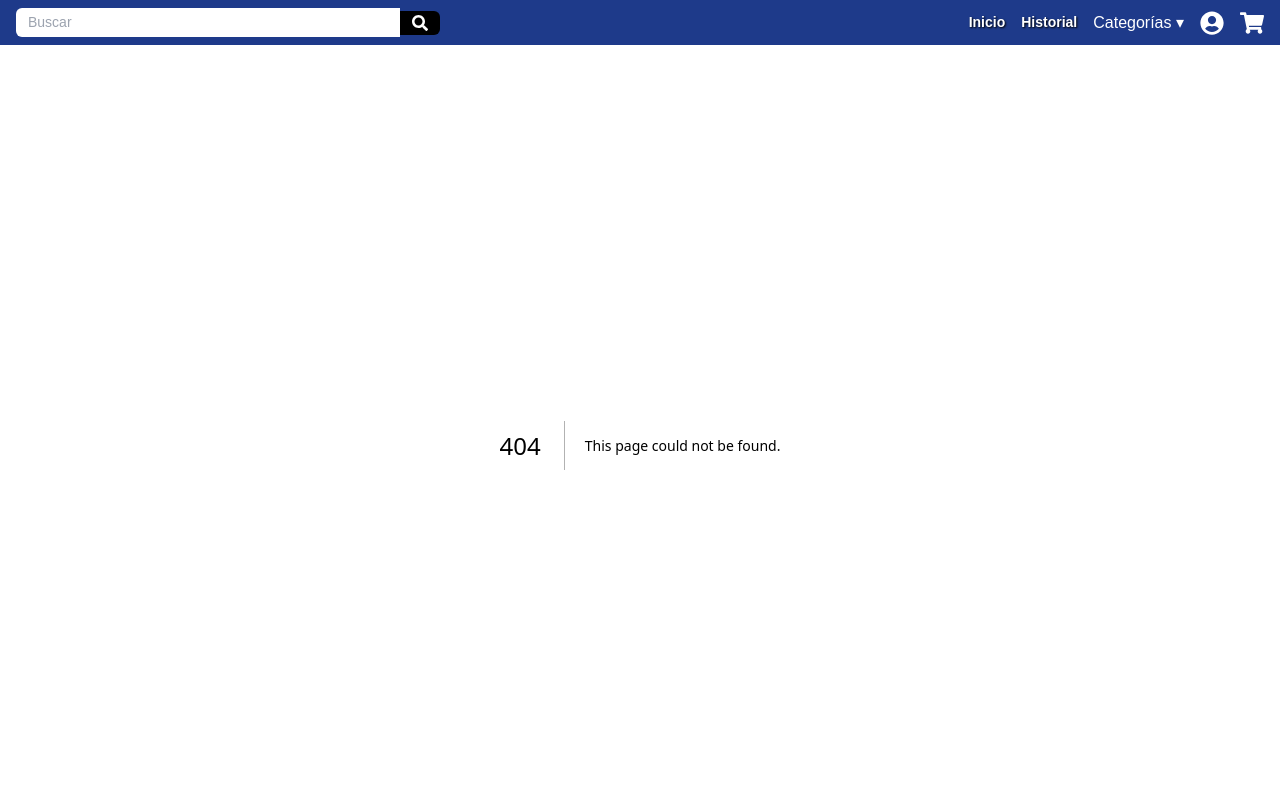
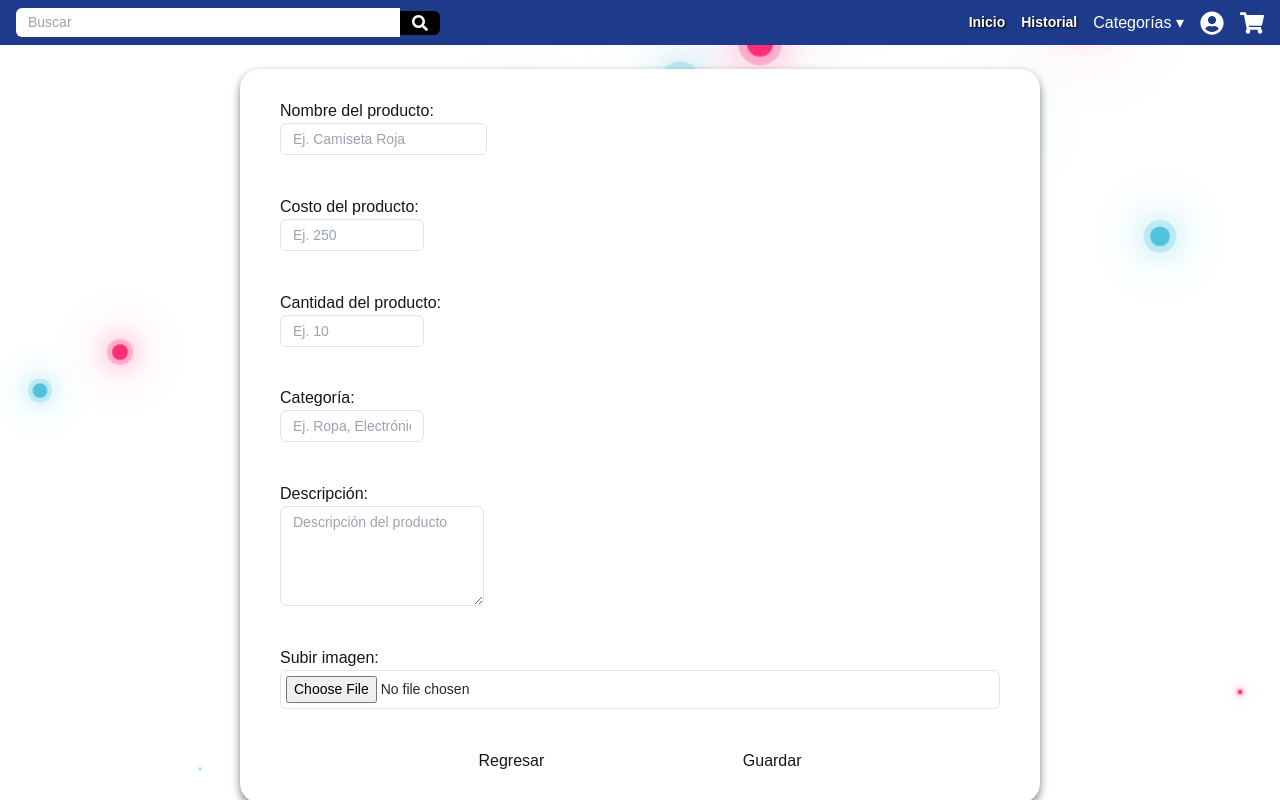
Before and after one commit to Droung/mercado, a Next.js app: page /createarticulo in a window 1280 px wide. Before the commit this address had no page. Built offline with nearby package versions, Linux system fonts and the light colour scheme.

Commit message:
Creacion De Articulo

```diff
--- a/src/app/components/Capventa.tsx
+++ b/src/app/components/Capventa.tsx
@@ -29,7 +29,7 @@ const Capventa = () => {
             <div style={styles.buttonsContainer}>
                 <button style={styles.removeButton} onClick={handleRemove}>Eliminar</button>
 
-                <a href="/createuser">
+                <a href="/createarticulo">
             <button style={styles.editButton} onClick={handleEdit}>Editar</button>
         </a>
             </div>
--- /dev/null
+++ b/src/app/createarticulo/page.tsx
@@ -0,0 +1,88 @@
+import '../css/bubble.css';
+import '../css/createarticulo.css';
+export default function Profile(){
+    return(
+        <>
+
+        <div className="bubbles">
+          <span style={{'--i':11}as React.CSSProperties}></span>
+          <span style={{'--i':12}as React.CSSProperties}></span>
+          <span style={{'--i':24}as React.CSSProperties}></span>
+          <span style={{'--i':10}as React.CSSProperties}></span>
+          <span style={{'--i':14}as React.CSSProperties}></span>
+          <span style={{'--i':23}as React.CSSProperties}></span>
+          <span style={{'--i':18}as React.CSSProperties}></span>
+          <span style={{'--i':16}as React.CSSProperties}></span>
+          <span style={{'--i':19}as React.CSSProperties}></span>
+          <span style={{'--i':20}as React.CSSProperties}></span>
+          <span style={{'--i':22}as React.CSSProperties}></span>
+          <span style={{'--i':25}as React.CSSProperties}></span>
+          <span style={{'--i':18}as React.CSSProperties}></span>
+          <span style={{'--i':21}as React.CSSProperties}></span>
+          <span style={{'--i':15}as React.CSSProperties}></span>
+          <span style={{'--i':26}as React.CSSProperties}></span>
+          <span style={{'--i':17}as React.CSSProperties}></span>
+          <span style={{'--i':13}as React.CSSProperties}></span>
+          <span style={{'--i':28}as React.CSSProperties}></span>
+          <span style={{'--i':10}as React.CSSProperties}></span>
+          <span style={{'--i':14}as React.CSSProperties}></span>
+          <span style={{'--i':23}as React.CSSProperties}></span>
+          <span style={{'--i':11}as React.CSSProperties}></span>
+          <span style={{'--i':12}as React.CSSProperties}></span>
+          <span style={{'--i':24}as React.CSSProperties}></span>
+          <span style={{'--i':15}as React.CSSProperties}></span>
+          <span style={{'--i':12}as React.CSSProperties}></span>
+          <span style={{'--i':24}as React.CSSProperties}></span>
+          <span style={{'--i':15}as React.CSSProperties}></span>
+        </div>
+
+            <br />
+            <div id='main-container-address'>
+    <form>
+        <div className='product-container'>
+            <div>
+                <label htmlFor="nombreProducto">Nombre del producto:</label><br />
+                <input placeholder='Ej. Camiseta Roja' className='inputTextProduct' type="text" id="nombreProducto" name="nombreProducto" required />
+            </div>
+
+            <div>
+                <label htmlFor="costoProducto">Costo del producto:</label><br />
+                <input placeholder='Ej. 250' className='inputTextProduct' type="number" id="costoProducto" name="costoProducto" required />
+            </div>
+
+            <div>
+                <label htmlFor="cantidadProducto">Cantidad del producto:</label><br />
+                <input placeholder='Ej. 10' className='inputTextProduct' type="number" id="cantidadProducto" name="cantidadProducto" required />
+            </div>
+
+            <div>
+                <label htmlFor="categoriaProducto">Categoría:</label><br />
+                <input placeholder='Ej. Ropa, Electrónica' className='inputTextProduct' type="text" id="categoriaProducto" name="categoriaProducto" required />
+            </div>
+
+            <div>
+                <label htmlFor="descripcionProducto">Descripción:</label><br />
+                <textarea placeholder='Descripción del producto' className='inputTextProduct' id="descripcionProducto" name="descripcionProducto" rows="3" required></textarea>
+            </div>
+
+            <div>
+                <label htmlFor="imagenProducto">Subir imagen:</label><br />
+                <input type="file" id="imagenProducto" name="imagenProducto" accept="image/*" />
+            </div>
+
+            <div className='buttonDistribution'>
+                <a href="/vend"  >
+                    <button className='continuar' type="button">Regresar</button>
+                </a>
+
+                <a href="/vend">
+                <button className='continuar' type="submit">Guardar</button>
+                </a>
+
+            </div>
+        </div>
+    </form>
+</div>S
+        </>
+    );
+}
--- /dev/null
+++ b/src/app/css/createarticulo.css
@@ -0,0 +1,96 @@
+.product-container {
+    display: flex;
+    flex-direction: column;
+    justify-content: space-between;
+    gap: 10px;
+    border-radius: 20px;
+    box-shadow: 0 4px 8px rgba(0, 0, 0, 0.5);
+    padding: 30px 40px;
+    margin: 20px;
+    min-width: 100vh;
+    min-height: 734px;
+    max-height: 1173px;
+    width: 40%;
+    height: 100%;
+    margin: 0 auto;
+    background-color: white;
+}
+
+.buttonDistribution {
+    display: flex;
+    justify-content: space-evenly;
+    padding: 0%;
+}
+
+.inputDistribution {
+    display: flex;
+    justify-content: space-between;
+    width: 100%;
+    gap: 50px;
+}
+
+.inputTextProduct {
+    padding: 5px 12px;
+    font-size: 14px;
+    line-height: 20px;
+    color: #24292e;
+    vertical-align: middle;
+    background-color: #ffffff;
+    background-repeat: no-repeat;
+    background-position: right 8px center;
+    border: 1px solid #e1e4e8;
+    border-radius: 6px;
+    outline: none;
+    box-shadow: rgba(225, 228, 232, 0.2) 0px 1px 0px 0px inset;
+}
+
+.inputTextProduct:focus {
+    border-color: #0366d6;
+    outline: none;
+    box-shadow: rgba(3, 102, 214, 0.3) 0px 0px 0px 3px;
+}
+
+#descripcionProducto {
+    height: 100px;
+}
+
+#costoProducto,
+#cantidadProducto,
+#categoriaProducto {
+    max-width: 20%;
+}
+
+#productTitle {
+    font-size: 25px;
+    position: relative;
+    top: 50%;
+    transform: translateX(30%);
+    margin-top: 10px;
+    margin-bottom: 5px;
+}
+
+.miniTextoProduct {
+    font-size: 10px;
+}
+
+#contadorDescripcion {
+    display: flex;
+    flex-direction: column;
+    justify-content: right;
+}
+
+input[type="file"] {
+    padding: 5px;
+    font-size: 14px;
+    color: #24292e;
+    border: 1px solid #e1e4e8;
+    border-radius: 6px;
+    outline: none;
+    width: 100%;
+}
+
+input[type="file"]:focus {
+    border-color: #0366d6;
+    outline: none;
+    box-shadow: rgba(3, 102, 214, 0.3) 0px 0px 0px 3px;
+}
--- a/src/app/profile/page.tsx
+++ b/src/app/profile/page.tsx
@@ -40,7 +40,7 @@ export default function Profile() {
 
       if (res.ok) {
         console.log('Login successful:', data);
-        localStorage.setItem('token', data.token); // Guardar el token en localStorage
+        localStorage.setItem('token', data.token);
 
       alertify.success('Inicio de sesión exitoso');
       window.location.href = '/';
--- a/src/app/vend/page.tsx
+++ b/src/app/vend/page.tsx
@@ -40,7 +40,10 @@ export default function Vend(){
 
             <div className='Wrapper'>
                 <div className='Contenedor'>
+                    <link href="/createarticulo">
                     <button className='addButton'>+</button>
+                    </link>
+
                     <Capventa/>
                     <Capventa/>
                     <Capventa/>
```
